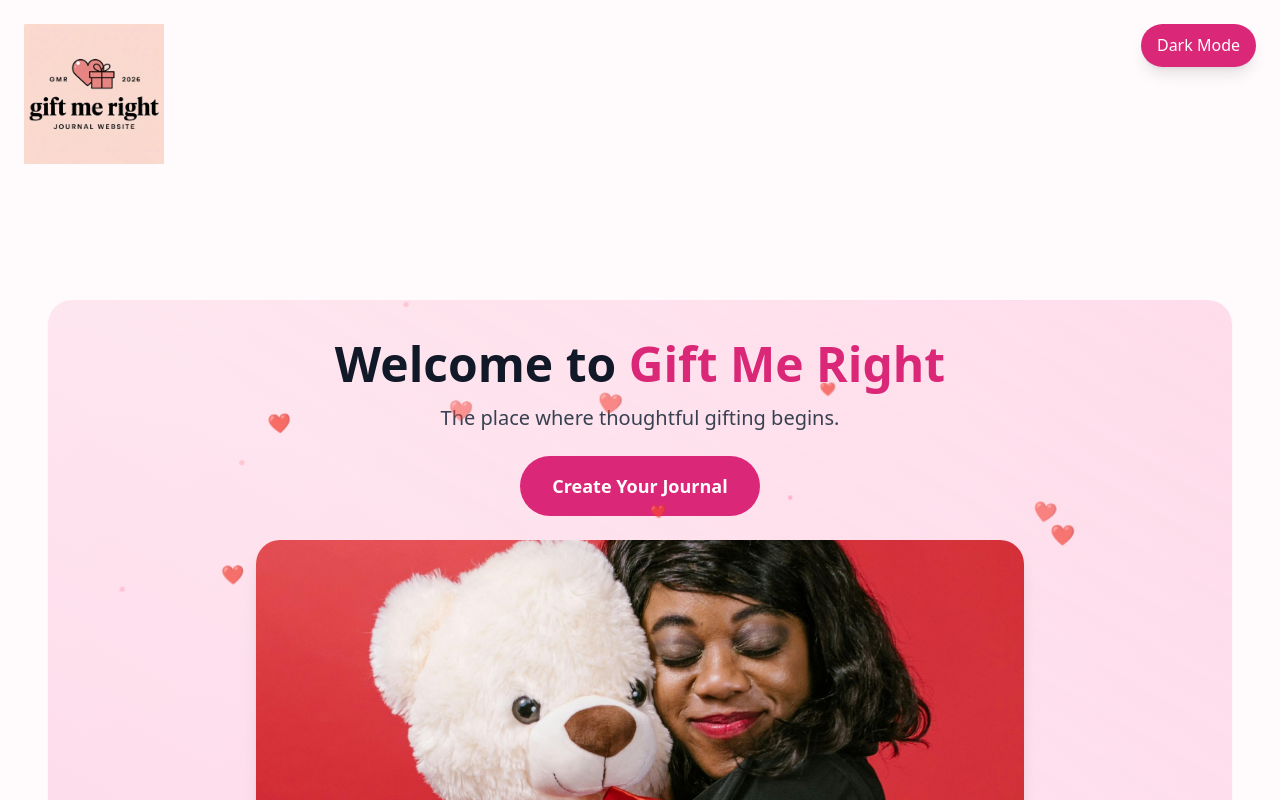
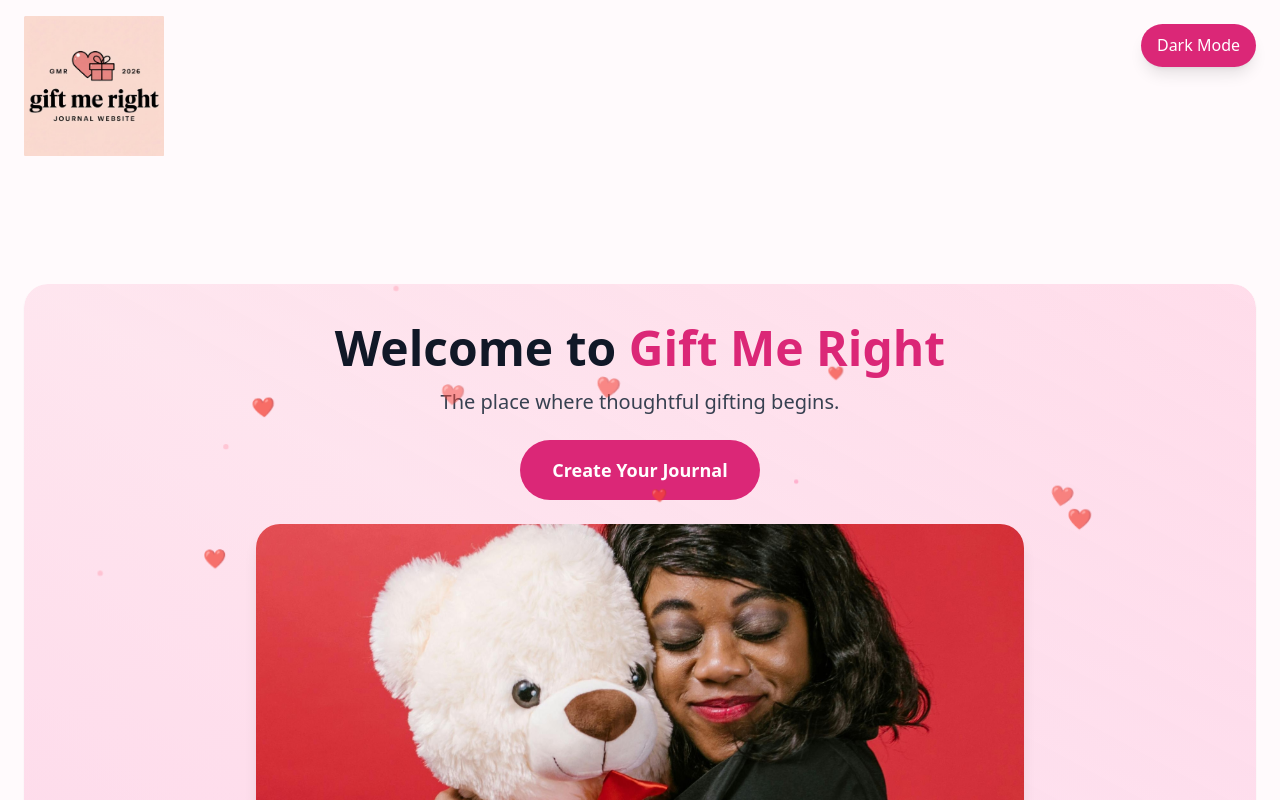
Before and after one commit to GiftMeRight/Gift-Me-Right-Official, a Next.js app: page / in a window 1280 px wide. Shown: the top 800 px of the page. Built offline with nearby package versions, Linux system fonts and the light colour scheme.

Commit message:
Update layout.jsx

```diff
--- a/app/layout.jsx
+++ b/app/layout.jsx
@@ -1,16 +1,22 @@
-import Image from "next/image"
+import Image from "next/image";
+import "./globals.css";
 
-import './globals.css'
+export const metadata = {
+  title: "Gift Me Right",
+  description: "The All About Me journal that helps people gift you right",
+};
 
 export default function RootLayout({ children }) {
   return (
-    <html lang="en">
+    <html lang="en" className="dark">
       <head>
         <link rel="icon" href="/favicon.png" />
       </head>
 
-      <body className="p-6">
-        <header className="mb-6">
+      <body className="bg-[#fffafc] dark:bg-neutral-950 text-gray-900 dark:text-gray-100 transition-colors duration-500">
+
+        {/* HEADER */}
+        <header className="max-w-7xl mx-auto px-6 py-4">
           <Image
             src="/logo.png"
             alt="Gift Me Right logo"
@@ -18,11 +24,14 @@ export default function RootLayout({ children }) {
             height={140}
             priority
           />
+        </header>
 
+        {/* PAGE CONTENT */}
+        <main>
+          {children}
+        </main>
 
-        </header>
-        {children}
       </body>
     </html>
-  )
+  );
 }
```
Lines whose indentation alone changed are shown as unchanged.
